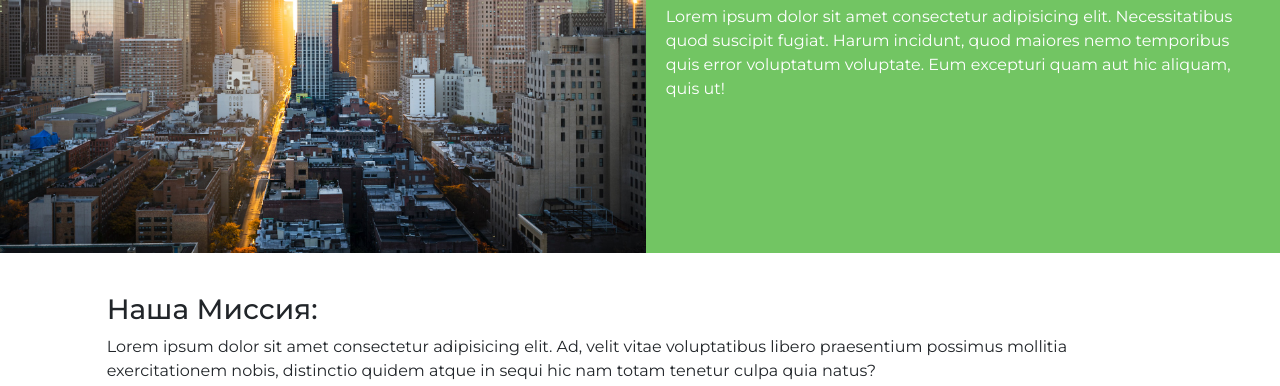
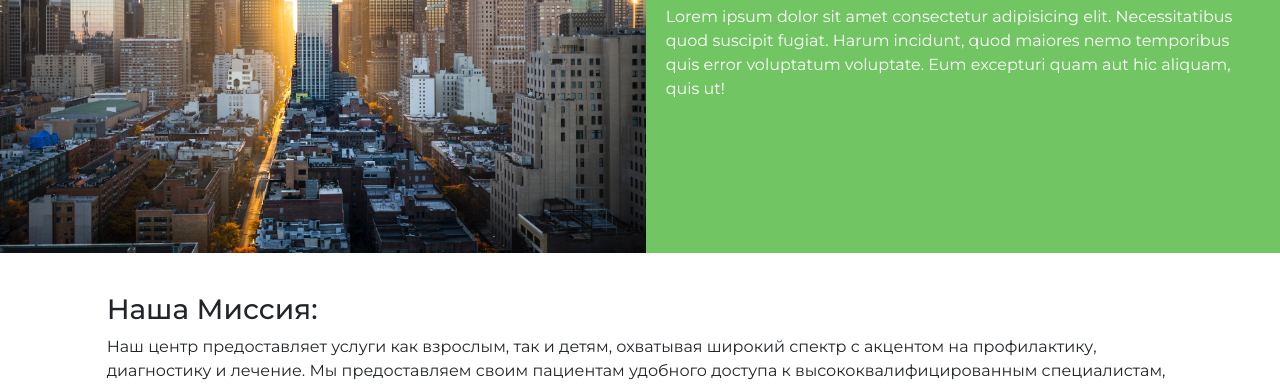
Before and after one commit to BATU994/ekinshi_balamyz_makst_jr, a plain HTML site: page about_us.html in a window 1280 px wide. Shown: the part 410-796 px from the top of the page. Drawn offline with nearby package versions, Linux system fonts and the light colour scheme; a web font is replaced by a local one.

Commit message:
Update about_us.html

```diff
--- a/about_us.html
+++ b/about_us.html
@@ -149,9 +149,9 @@
     <div class="mission">
       <h3>Наша Миссия:</h3>
       <p>
-        Lorem ipsum dolor sit amet consectetur adipisicing elit. Ad, velit vitae
-        voluptatibus libero praesentium possimus mollitia exercitationem nobis,
-        distinctio quidem atque in sequi hic nam totam tenetur culpa quia natus?
+        Наш центр предоставляет услуги как взрослым, так и детям, охватывая широкий спектр с акцентом на профилактику, диагностику и лечение. Мы предоставляем своим пациентам удобного доступа к высококвалифицированным специалистам, таким как эндокринолог, терапевт и педиатр.
+        У нас комплексный подход к лечению: обеспечиваем комплексную диагностику и лечение пациентов с различными заболеваниями.
+        Врач-эндокринолог поможет вам с заболеваниями, связанными с гормональными нарушениями, терапевт – с общими заболеваниями внутренних органов, а педиатр — с детскими заболеваниями и их профилактикой. Все наши специалисты работают в тесном взаимодействии, что позволяет эффективно решать проблемы здоровья.
       </p>
     </div>
     <div class="o_makst">
```
